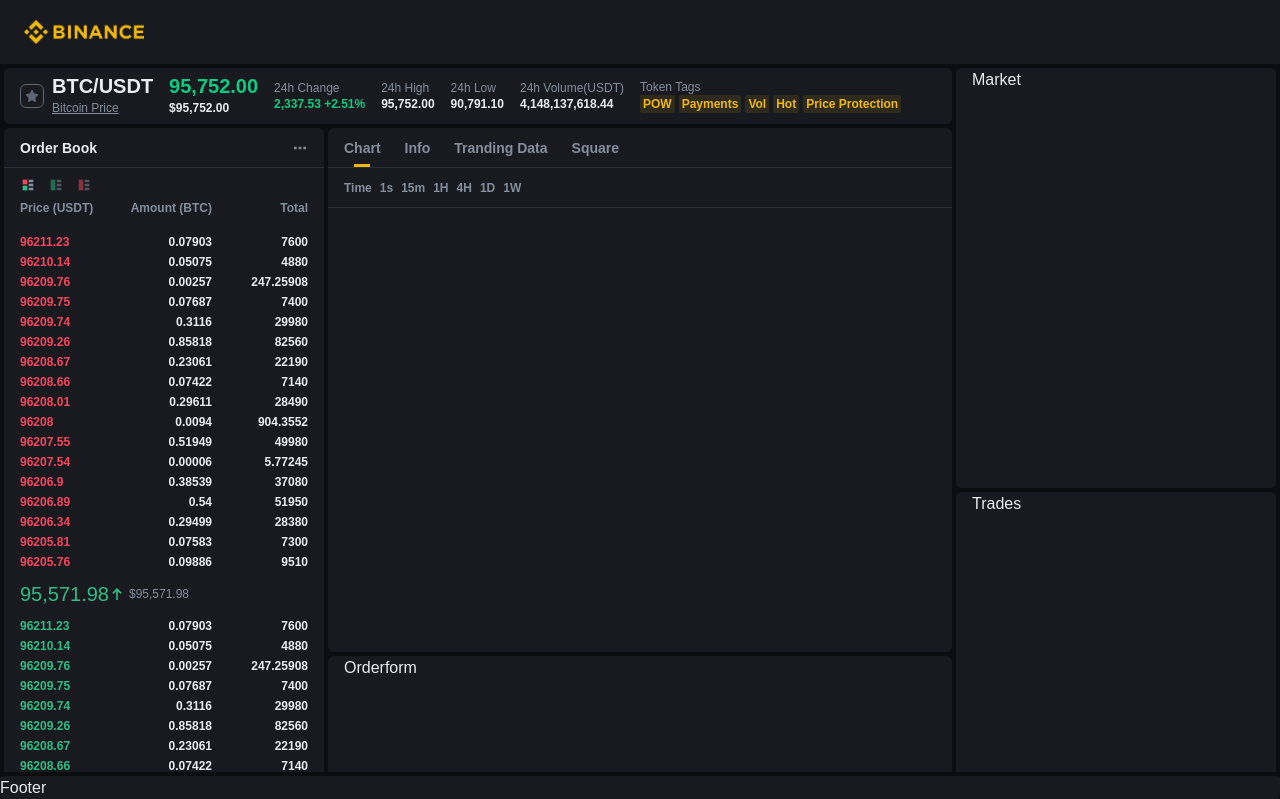
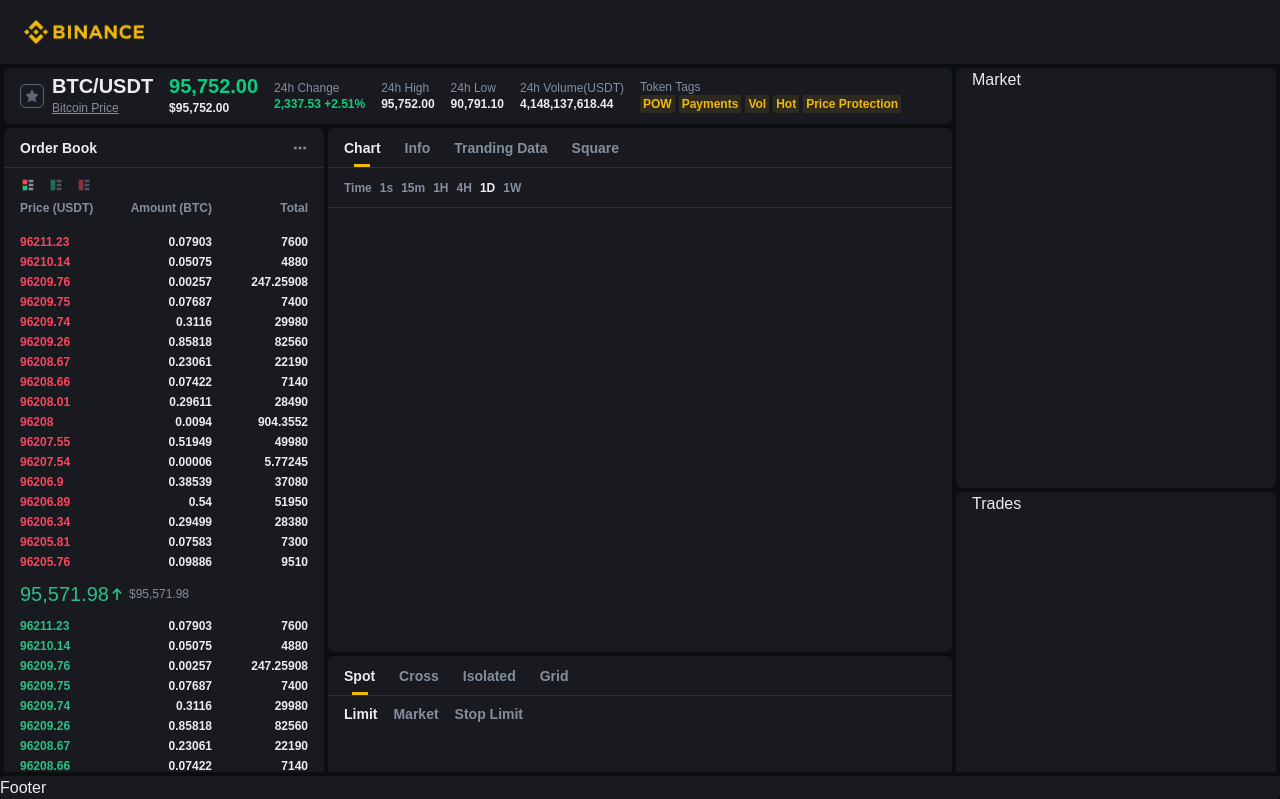
Before and after one commit to dusunax/kl-frontend-task, a Next.js app: page /trade/BTCUSDT in a window 1280 px wide. Shown: the top 799 px of the page. Built offline with nearby package versions, Linux system fonts and the light colour scheme; a web font is replaced by a local one.

Commit message:
feat: tabs 컴포넌트 분리

```diff
--- a/src/app/trade/[symbol]/_components/Chart.tsx
+++ b/src/app/trade/[symbol]/_components/Chart.tsx
@@ -1,11 +1,12 @@
 "use client";
 
+import { useState } from "react";
 import { Card } from "@/components/card/Card";
-import { useState } from "react";
+import { Tabs } from "@/components/tabs/Tabs";
 
 export default function Chart() {
   const [selected, setSelected] = useState("Chart");
-  const [subSelected, setSubSelected] = useState("Time");
+  const [subSelected, setSubSelected] = useState("1D");
 
   return (
     <Card
@@ -13,24 +14,24 @@
       header={
         <>
           <Card.Header>
-            <Card.Tabs
+            <Tabs.Wrapper
               list={["Chart", "Info", "Tranding Data", "Square"]}
               selected={selected}
               setSelected={setSelected}
             >
-              <Card.TabList />
-            </Card.Tabs>
+              <Tabs.TabList />
+            </Tabs.Wrapper>
           </Card.Header>
 
           <Card.Header>
-            <Card.Tabs
+            <Tabs.Wrapper
               list={["Time", "1s", "15m", "1H", "4H", "1D", "1W"]}
               selected={subSelected}
               setSelected={setSubSelected}
               subHeader
             >
-              <Card.TabList />
-            </Card.Tabs>
+              <Tabs.TabList />
+            </Tabs.Wrapper>
           </Card.Header>
         </>
       }
--- a/src/app/trade/[symbol]/_components/Orderform.tsx
+++ b/src/app/trade/[symbol]/_components/Orderform.tsx
@@ -1,5 +1,38 @@
+"use client";
+
+import { useState } from "react";
 import { Card } from "@/components/card/Card";
+import { Tabs } from "@/components/tabs/Tabs";
 
 export default function Orderform() {
-  return <Card style={{ gridArea: "orderform" }}>Orderform</Card>;
+  const [selected, setSelected] = useState("Spot");
+  const [subSelected, setSubSelected] = useState("Limit");
+
+  return (
+    <Card
+      style={{ gridArea: "orderform" }}
+      header={
+        <Card.Header>
+          <Tabs.Wrapper
+            list={["Spot", "Cross", "Isolated", "Grid"]}
+            selected={selected}
+            setSelected={setSelected}
+          >
+            <Tabs.TabList />
+          </Tabs.Wrapper>
+        </Card.Header>
+      }
+    >
+      <div className="flex justify-between">
+        <Tabs.Wrapper
+          list={["Limit", "Market", "Stop Limit"]}
+          selected={subSelected}
+          setSelected={setSubSelected}
+          subHeader
+        >
+          <Tabs.TabList className="!text-sm !gap-4 py-2" />
+        </Tabs.Wrapper>
+      </div>
+    </Card>
+  );
 }
--- a/src/components/card/Card.tsx
+++ b/src/components/card/Card.tsx
@@ -1,5 +1,4 @@
-"use client";
-import { createContext, PropsWithChildren, ReactNode, useContext } from "react";
+import { PropsWithChildren, ReactNode } from "react";
 
 interface CardWrapperProps {
   className?: string;
@@ -23,85 +22,6 @@
   );
 }
 
-const TabListContext = createContext<{
-  selected: string;
-  setSelected: (selected: string) => void;
-  list: string[];
-  subHeader?: boolean;
-}>({ selected: "", setSelected: () => {}, list: [], subHeader: false });
-
-function Tabs({
-  className,
-  children,
-  ...props
-}: {
-  list: string[];
-  selected: string;
-  setSelected: (selected: string) => void;
-  subHeader?: boolean;
-  className?: string;
-  children?: ReactNode;
-}) {
-  const handleClick = (e: React.MouseEvent<HTMLDivElement>) => {
-    const target = e.target as HTMLDivElement;
-    props.setSelected(target.innerText);
-  };
-
-  return (
-    <TabListContext.Provider value={props}>
-      <div
-        className={`h-full flex ${
-          props.subHeader ? "gap-2" : "gap-6"
-        } ${className}`}
-        onClick={(e) => handleClick(e)}
-      >
-        {children}
-      </div>
-    </TabListContext.Provider>
-  );
-}
-
-function TabList() {
-  const { selected, list, subHeader } = useContext(TabListContext);
-
-  const TabComponent = subHeader ? SubTab : Tab;
-
-  return (
-    <>
-      {list.map((item) => (
-        <TabComponent key={item} item={item} isSelected={selected === item} />
-      ))}
-    </>
-  );
-}
-
-function Tab({ item, isSelected }: { item: string; isSelected: boolean }) {
-  return (
-    <div
-      className={`relative flex items-center justify-between text-sm font-bold cursor-pointer text-[var(--color-TertiaryText)] hover:text-[var(--color-PrimaryText)] transition-colors duration-300 ${
-        isSelected ? "text-[var(--color-PrimaryText)]" : ""
-      }`}
-    >
-      {item}
-      {isSelected && (
-        <div className="w-4 absolute bottom-0 left-1/2 -translate-x-1/2 h-[3px] bg-[var(--color-PrimaryYellow)]" />
-      )}
-    </div>
-  );
-}
-
-function SubTab({ item, isSelected }: { item: string; isSelected: boolean }) {
-  return (
-    <div
-      className={`relative flex items-center justify-between text-xs font-bold cursor-pointer text-[var(--color-TertiaryText)] hover:text-[var(--color-PrimaryText)] transition-colors duration-300 ${
-        isSelected ? "text-[var(--color-PrimaryText)]" : ""
-      }`}
-    >
-      {item}
-    </div>
-  );
-}
-
 function Card({
   children,
   className,
@@ -110,11 +30,11 @@
 }: PropsWithChildren<CardWrapperProps>) {
   return (
     <div
-      className={`bg-[var(--color-BasicBg)] rounded-md ${className}`}
+      className={`bg-[var(--color-BasicBg)] rounded-md ${className} flex flex-col`}
       style={style}
     >
       {header}
-      <div className="px-4 h-full">{children}</div>
+      <div className="px-4 flex-1">{children}</div>
     </div>
   );
 }
@@ -122,7 +42,4 @@
 Card.Header = Header;
 Card.SubHeader = SubHeader;
 
-Card.Tabs = Tabs;
-Card.TabList = TabList;
-
 export { Card };
--- /dev/null
+++ b/src/components/tabs/Tabs.tsx
@@ -0,0 +1,85 @@
+"use client";
+import { createContext, ReactNode, useContext } from "react";
+
+const TabListContext = createContext<{
+  selected: string;
+  setSelected: (selected: string) => void;
+  list: string[];
+  subHeader?: boolean;
+}>({ selected: "", setSelected: () => {}, list: [], subHeader: false });
+
+function Tabs({
+  children,
+  ...props
+}: {
+  list: string[];
+  selected: string;
+  setSelected: (selected: string) => void;
+  subHeader?: boolean;
+  children?: ReactNode;
+}) {
+  return (
+    <TabListContext.Provider value={props}>{children}</TabListContext.Provider>
+  );
+}
+
+function TabList({ className }: { className?: string }) {
+  const { selected, setSelected, list, subHeader } = useContext(TabListContext);
+
+  const TabComponent = subHeader ? SubTab : Tab;
+  const handleClick = (e: React.MouseEvent) => {
+    const target = e.target as HTMLDivElement;
+    setSelected(target.innerText);
+  };
+
+  return (
+    <ul
+      className={`h-full flex ${
+        subHeader ? "gap-2 text-xs" : "gap-6 text-sm"
+      } ${className}`}
+      onClick={(e) => handleClick(e)}
+    >
+      {list.map((item) => (
+        <TabComponent key={item} item={item} isSelected={selected === item} />
+      ))}
+    </ul>
+  );
+}
+
+function Tab({ item, isSelected }: { item: string; isSelected: boolean }) {
+  console.log(item, isSelected);
+
+  return (
+    <li
+      className={`relative flex items-center justify-between font-bold cursor-pointer hover:text-[var(--color-PrimaryText)] transition-colors duration-300 ${
+        isSelected
+          ? "text-[var(--color-PrimaryText)]"
+          : "text-[var(--color-TertiaryText)]"
+      }`}
+    >
+      {item}
+      {isSelected && (
+        <div className="w-4 absolute bottom-0 left-1/2 -translate-x-1/2 h-[3px] bg-[var(--color-PrimaryYellow)]" />
+      )}
+    </li>
+  );
+}
+
+function SubTab({ item, isSelected }: { item: string; isSelected: boolean }) {
+  return (
+    <li
+      className={`relative flex items-center justify-between font-bold cursor-pointer hover:text-[var(--color-PrimaryText)] transition-colors duration-300 ${
+        isSelected
+          ? "text-[var(--color-PrimaryText)]"
+          : "text-[var(--color-TertiaryText)]"
+      }`}
+    >
+      {item}
+    </li>
+  );
+}
+
+Tabs.Wrapper = Tabs;
+Tabs.TabList = TabList;
+
+export { Tabs };
```
